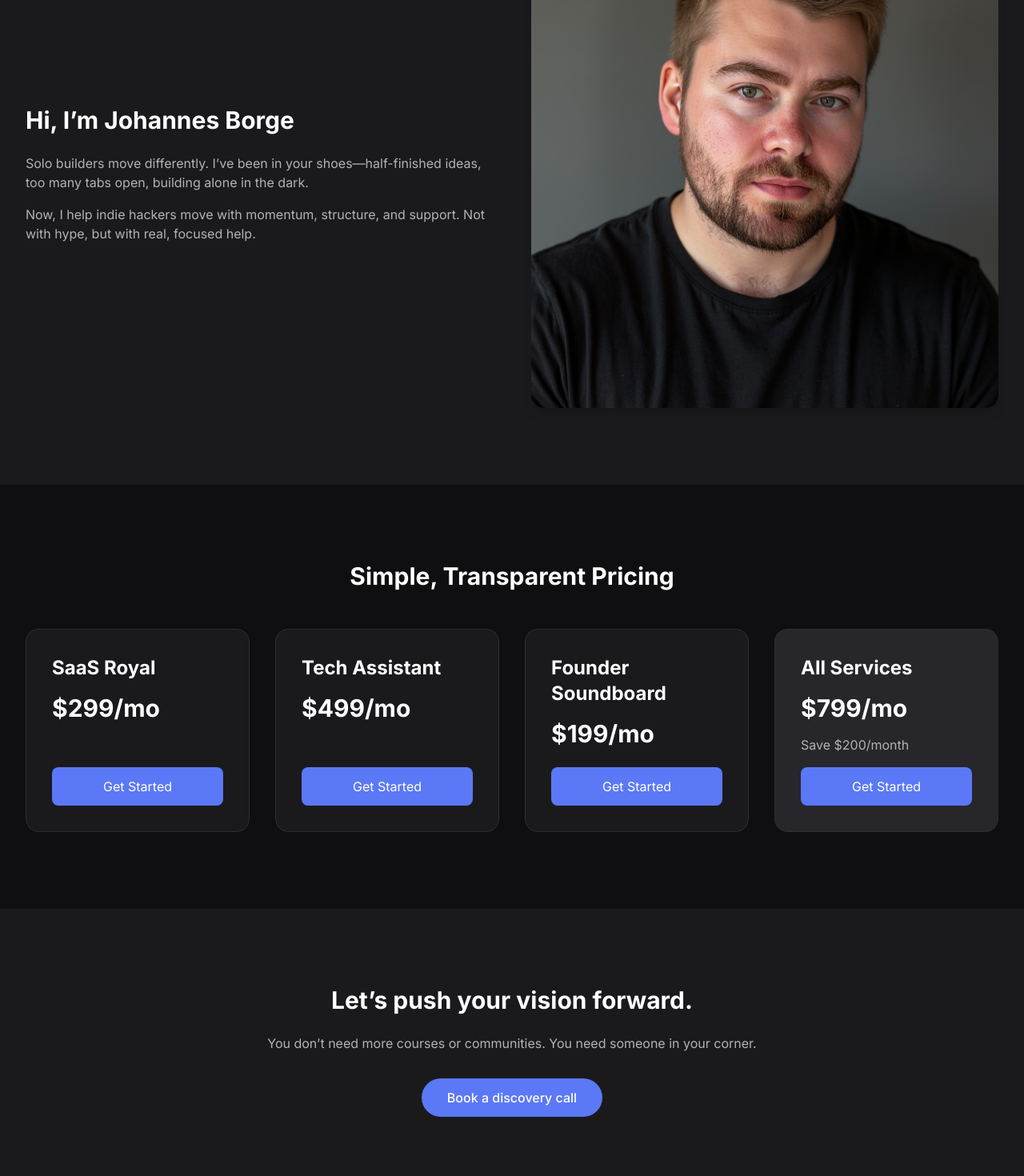
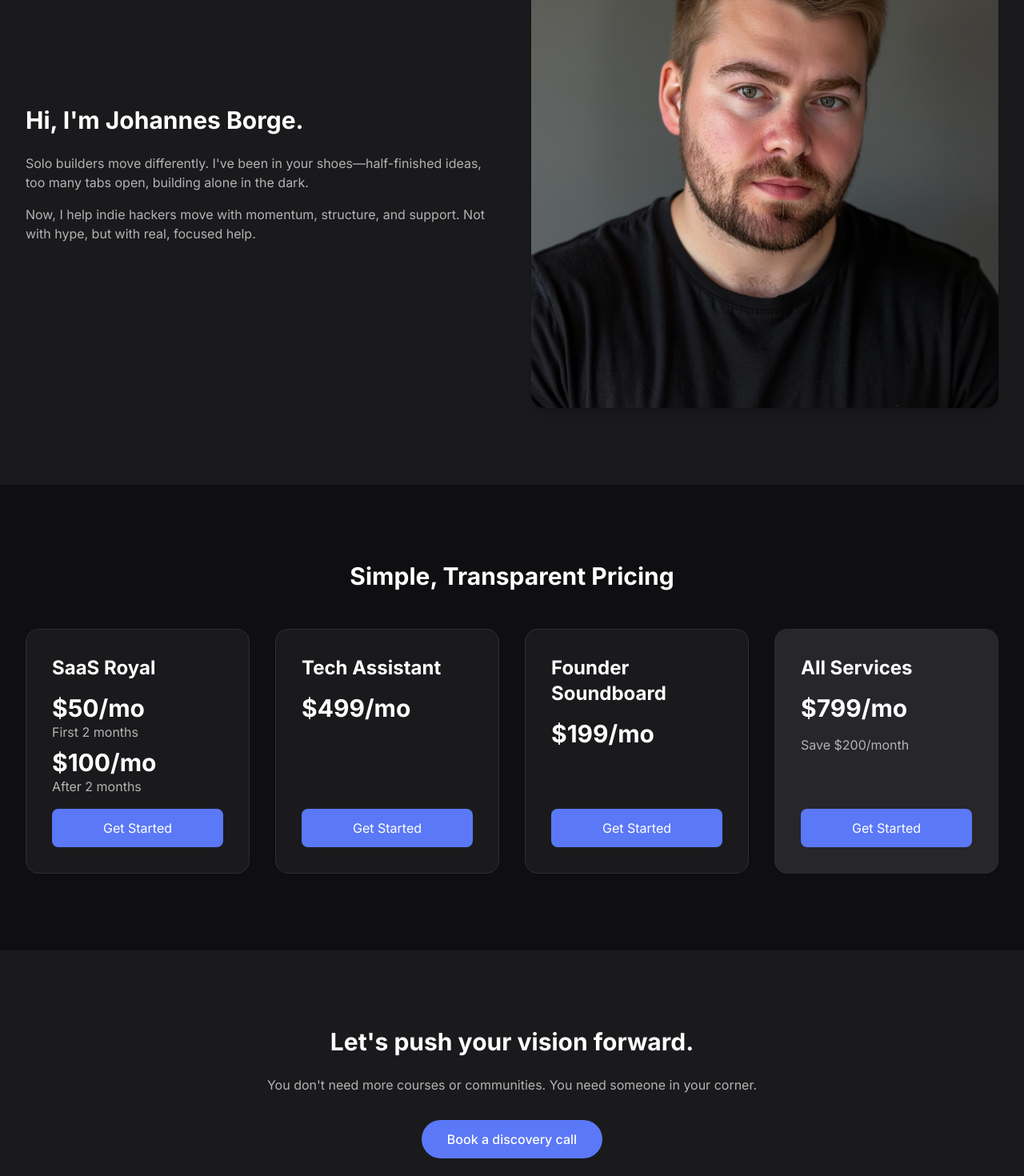
Before and after one commit to JohannesBorge/borge, a Next.js app: page / in a window 1280 px wide. Shown: the part 1760-3230 px from the top of the page at 80% size. Built offline with nearby package versions, Linux system fonts and the light colour scheme.

Commit message:
Update SaaS Royal pricing structure

```diff
--- a/app/page.tsx
+++ b/app/page.tsx
@@ -91,9 +91,9 @@ export default function Home() {
         <div className="max-w-7xl mx-auto px-4 sm:px-6 lg:px-8">
           <div className="grid md:grid-cols-2 gap-12 items-center">
             <div className="animate-fade-in-right">
-              <h2 className="text-3xl font-bold mb-6 text-text-primary">Hi, I’m Johannes Borge</h2>
+              <h2 className="text-3xl font-bold mb-6 text-text-primary">Hi, I'm Johannes Borge.</h2>
               <p className="text-text-secondary mb-4">
-              Solo builders move differently. I’ve been in your shoes—half-finished ideas, too many tabs open, building alone in the dark.
+              Solo builders move differently. I've been in your shoes—half-finished ideas, too many tabs open, building alone in the dark.
               </p>
               <p className="text-text-secondary">
               Now, I help indie hackers move with momentum, structure, and support. Not with hype, but with real, focused help.
@@ -121,7 +121,12 @@ export default function Home() {
           <div className="grid md:grid-cols-4 gap-8">
             <div className="bg-surface p-8 rounded-2xl shadow-sm border border-border hover:border-primary transition-all duration-300 transform hover:-translate-y-2 flex flex-col h-full">
               <h3 className="text-2xl font-bold mb-4 text-text-primary">SaaS Royal</h3>
-              <p className="text-3xl font-bold mb-4 text-text-primary">$299/mo</p>
+              <div className="mb-4">
+                <p className="text-3xl font-bold text-text-primary">$50/mo</p>
+                <p className="text-text-secondary">First 2 months</p>
+                <p className="text-3xl font-bold text-text-primary mt-2">$100/mo</p>
+                <p className="text-text-secondary">After 2 months</p>
+              </div>
               <div className="mt-auto">
                 <button className="w-full bg-primary text-text-primary py-3 rounded-lg hover:bg-hover transition-all duration-300 transform hover:scale-105">
                   Get Started
@@ -163,9 +168,9 @@ export default function Home() {
       {/* CTA Section */}
       <section className="py-24 bg-surface">
         <div className="max-w-7xl mx-auto px-4 sm:px-6 lg:px-8 text-center">
-          <h2 className="text-3xl font-bold text-text-primary mb-6 animate-fade-in">Let’s push your vision forward.</h2>
+          <h2 className="text-3xl font-bold text-text-primary mb-6 animate-fade-in">Let's push your vision forward.</h2>
           <p className="text-text-secondary mb-8 max-w-2xl mx-auto animate-fade-in-up">
-          You don’t need more courses or communities. You need someone in your corner.
+          You don't need more courses or communities. You need someone in your corner.
           </p>
           <button className="bg-primary text-text-primary px-8 py-3 rounded-full font-medium hover:bg-hover transition-all duration-300 transform hover:scale-105 hover:shadow-lg">
           Book a discovery call
```
